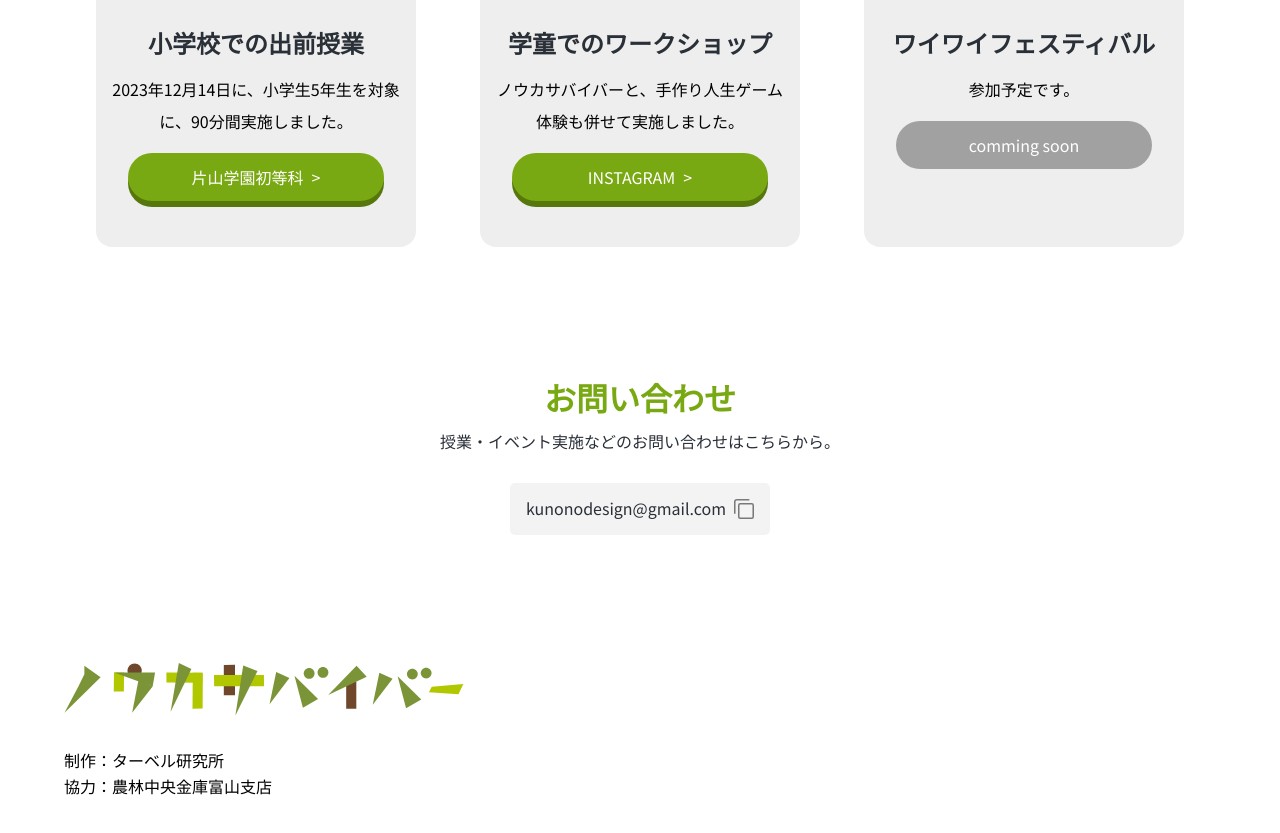
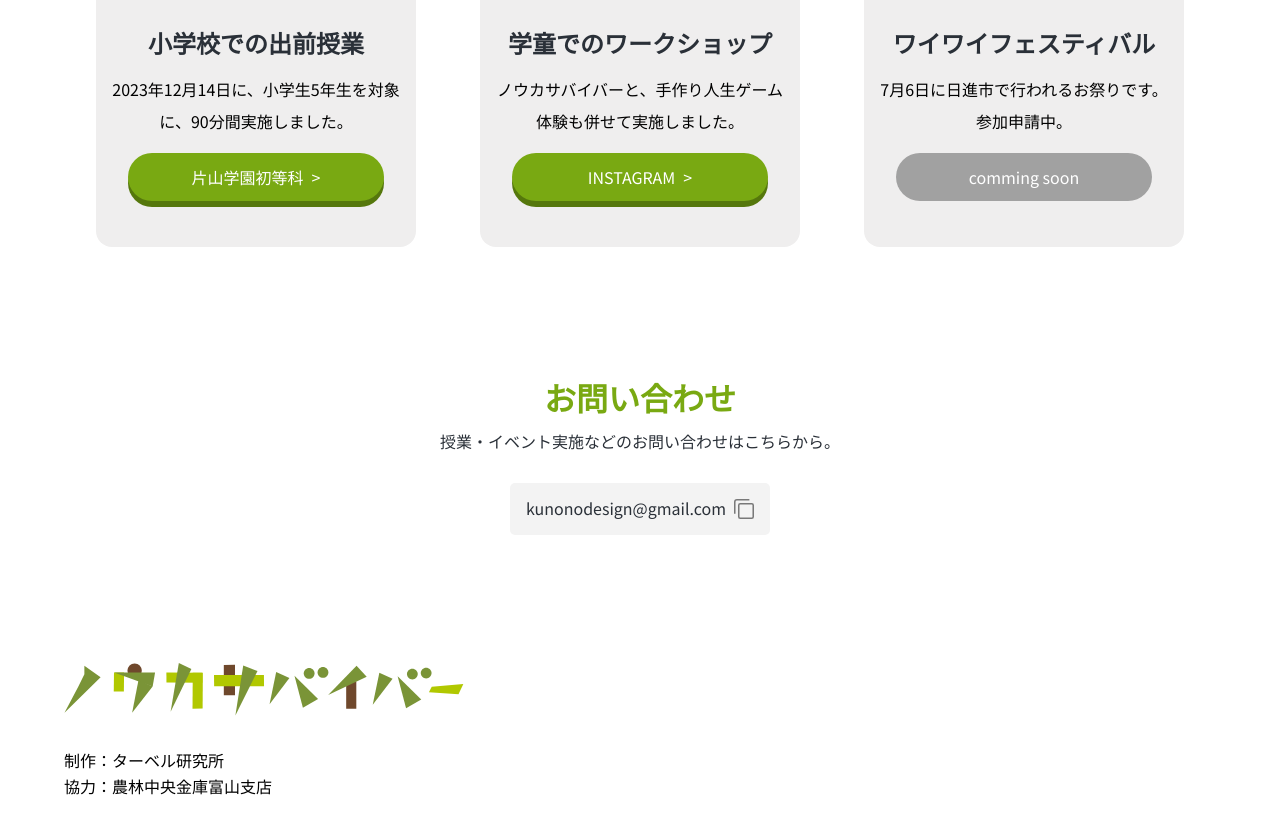
Before and after one commit to gomitobasu/noukasaba, a plain HTML site: page index.html in a window 1280 px wide. Shown: the part 3462-4295 px from the top of the page. Drawn offline with Linux system fonts and the light colour scheme; some packages are replaced by stand-ins of ours.

Commit message:
textChange

```diff
--- a/index.html
+++ b/index.html
@@ -94,7 +94,7 @@
         <div class="caseListContents">
           <div class="caseListContents__image waiwai"></div>
           <h1 class="caseListContents__title">ワイワイフェスティバル</h1>
-          <p class="caseListContents__text">参加予定です。</p>
+          <p class="caseListContents__text">7月6日に日進市で行われるお祭りです。参加申請中。</p>
           <a class="caseListContents__button waiwai">comming soon</a>
         </div>
       </div>
```
